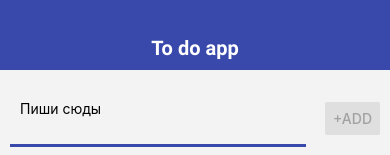
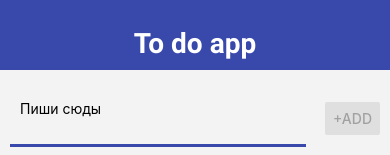
Before and after one commit to anaxronik/rn_todoApp, a React Native app: screen / in a window 390 px wide. Shown: the top 155 px of the page. Built offline with nearby package versions, Linux system fonts and the light colour scheme.

Commit message:
aply base text components

```diff
--- a/src/components/Navbar.js
+++ b/src/components/Navbar.js
@@ -1,11 +1,12 @@
 import React from "react";
 import { StyleSheet, Text, View } from "react-native";
 import { THEME } from "../theme";
+import { AppTextBold } from "./ui/AppTextBold";
 
 const Navbar = ({ title = "navbar" }) => {
   return (
     <View style={styles.navbar}>
-      <Text style={styles.text}>{title}</Text>
+      <AppTextBold style={styles.text}>{title}</AppTextBold>
     </View>
   );
 };
@@ -21,8 +22,7 @@
     paddingBottom: 10,
   },
   text: {
+    fontSize: 28,
     color: "white",
-    fontSize: 20,
-    fontFamily: "roboto-bold",
   },
 });
--- a/src/components/Todo.js
+++ b/src/components/Todo.js
@@ -1,6 +1,7 @@
 import React from "react";
 import { StyleSheet, Text, View, TouchableOpacity } from "react-native";
 import { THEME } from "../theme";
+import { AppText } from "./ui/AppText";
 
 const Todo = ({ title, id, deleteTodo, setTodoId }) => {
   const onPressHandler = () => {
@@ -19,7 +20,7 @@
       onLongPress={onLongPressHandler}
     >
       <View style={styles.todo}>
-        <Text>{title}</Text>
+        <AppText>{title}</AppText>
       </View>
     </TouchableOpacity>
   );
```
